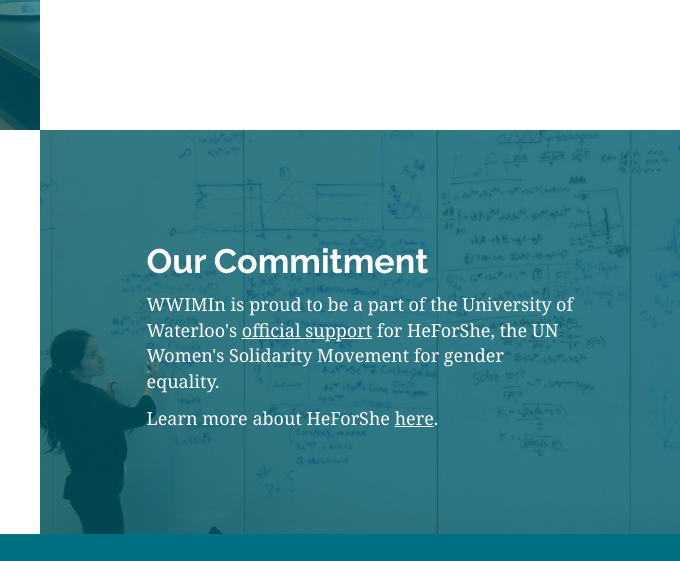
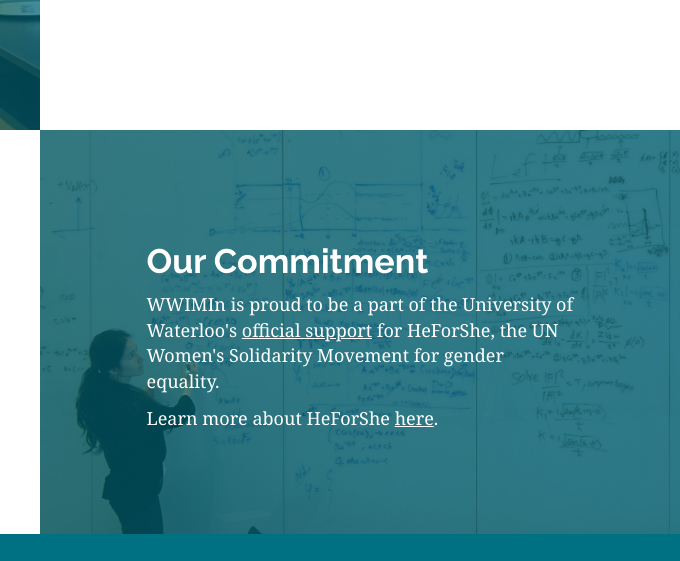
Before and after one commit to joeyrideout/wwimin, a plain HTML site: page index.html in a window 1280 px wide. Shown: the part 1360-1921 px from the top of the page, 600-1280 px from the left. Drawn offline with Linux system fonts and the light colour scheme.

Commit message:
Making qnc background image left-oriented instead of centered.

```diff
--- a/custom.css
+++ b/custom.css
@@ -39,7 +39,7 @@
 .bg-image-3 {
   background-image: url("./static/qnc.jpg");
   background-color: teal;
-  background-position: center top;
+  background-position: left top;
   background-size: cover;
   background-repeat: no-repeat;
 }
```
